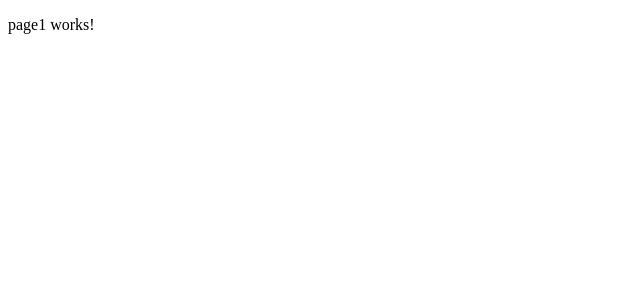
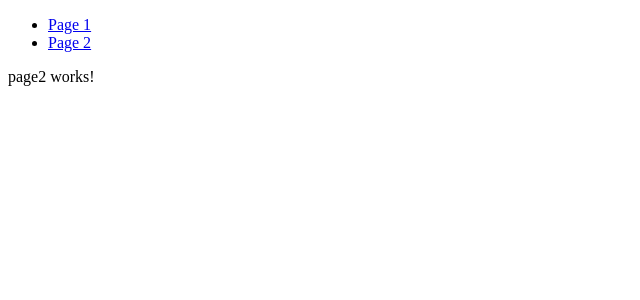
Before and after one commit to chgc/20181110-angular-beginner-callApi, an Angular app: page /page2 in a window 1280 px wide. Before the commit this address led to /page1. Shown: the top 300 px of the page, without its empty margins (0-640 px from the left). Built offline with nearby package versions, Linux system fonts and the light colour scheme.

Commit message:
新增第二個連結到 Page2Component

```diff
--- a/src/app/app.component.html
+++ b/src/app/app.component.html
@@ -1 +1,5 @@
+<ul>
+  <li><a routerLink="/page1">Page 1</a></li>
+  <li><a routerLink="/page2">Page 2</a></li>
+</ul>
 <router-outlet></router-outlet>
--- a/src/app/app.module.ts
+++ b/src/app/app.module.ts
@@ -4,14 +4,16 @@
 import { RouterModule, Route } from '@angular/router';
 import { AppComponent } from './app.component';
 import { Page1Component } from './page1/page1.component';
+import { Page2Component } from './page2/page2.component';
 
 const routes: Route[] = [
   { path: 'page1', component: Page1Component },
+  { path: 'page2', component: Page2Component },
   { path: '**', redirectTo: '/page1', pathMatch: 'full' }
 ];
 
 @NgModule({
-  declarations: [AppComponent, Page1Component],
+  declarations: [AppComponent, Page1Component, Page2Component],
   imports: [BrowserModule, HttpClientModule, RouterModule.forRoot(routes)],
   providers: [],
   bootstrap: [AppComponent]
--- /dev/null
+++ b/src/app/page2/page2.component.html
@@ -0,0 +1,3 @@
+<p>
+  page2 works!
+</p>
--- /dev/null
+++ b/src/app/page2/page2.component.ts
@@ -0,0 +1,15 @@
+import { Component, OnInit } from '@angular/core';
+
+@Component({
+  selector: 'app-page2',
+  templateUrl: './page2.component.html',
+  styleUrls: ['./page2.component.css']
+})
+export class Page2Component implements OnInit {
+
+  constructor() { }
+
+  ngOnInit() {
+  }
+
+}
```
Also changed, not shown: src/app/page2/page2.component.css (added), 1 other file (tests, documents, lock files or other folders).
